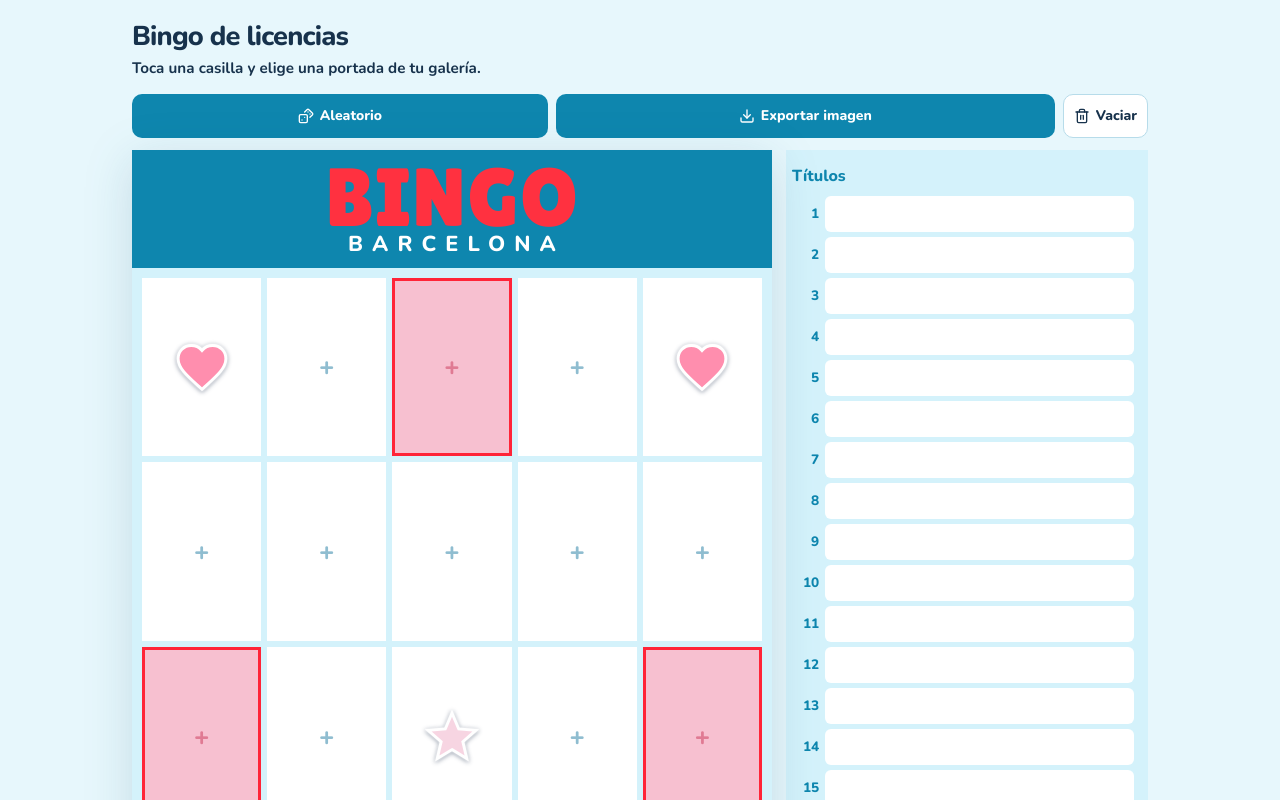
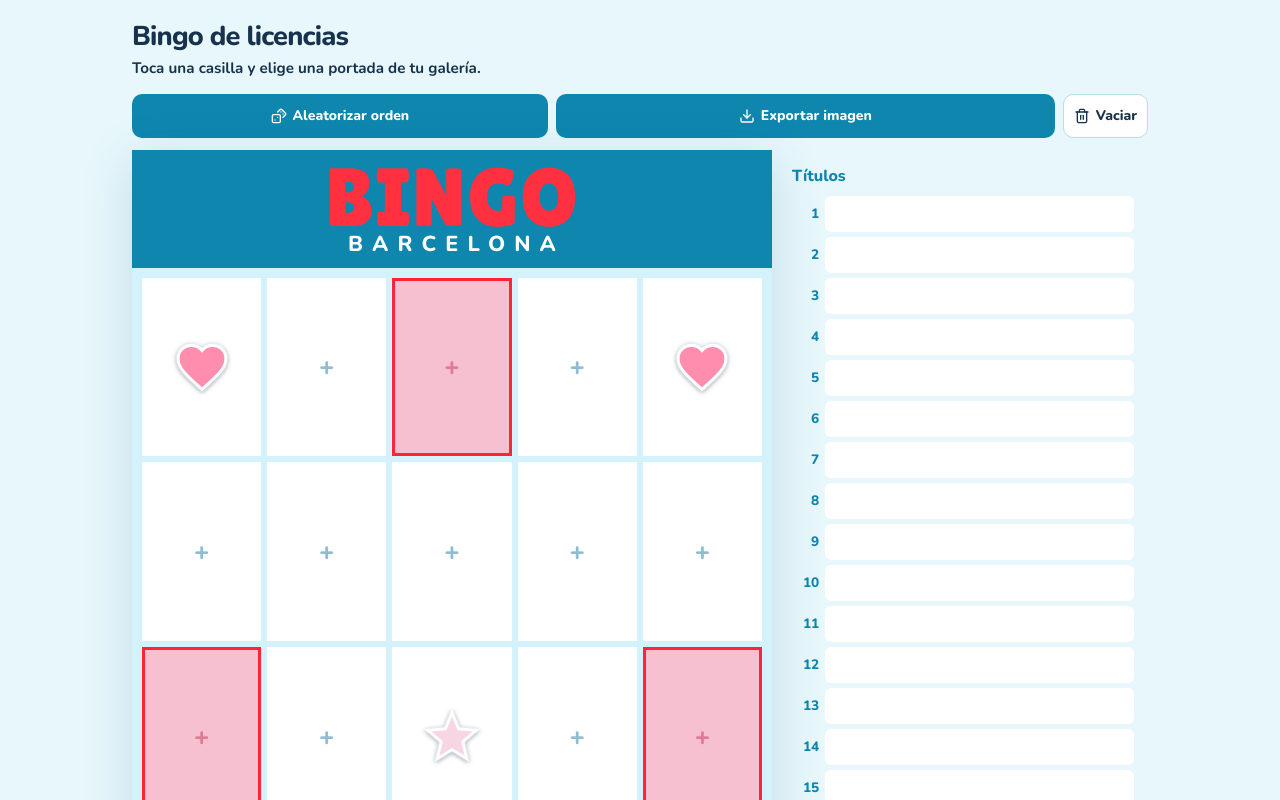
Before and after one commit to ferrosaco/bingobcn, a Next.js app: page / in a window 1280 px wide. Shown: the top 800 px of the page. Built offline with nearby package versions, Linux system fonts and the light colour scheme.

Commit message:
Rename the shuffle button and match the title panel to the page.
Aleatorio becomes Aleatorizar orden. On the page, the title list uses the same blue as the background; the export keeps its own colors.

Co-authored-by: 89jkcbms98 <89jkcbms98@privaterelay.appleid.com>

```diff
--- a/src/app/globals.css
+++ b/src/app/globals.css
@@ -265,7 +265,7 @@
 
 .titles {
   margin-top: 14px;
-  background: #d4f2fb;
+  background: #e7f7fc;
   padding: 12px 12px 14px;
 }
 
--- a/src/components/bingo-app.tsx
+++ b/src/components/bingo-app.tsx
@@ -248,7 +248,7 @@ export function BingoApp() {
         <div className="toolbar">
           <Button type="button" className="tool-btn tool-btn-primary" onClick={shuffle}>
             <Dices />
-            Aleatorio
+            Aleatorizar orden
           </Button>
           <Button
             type="button"
```
